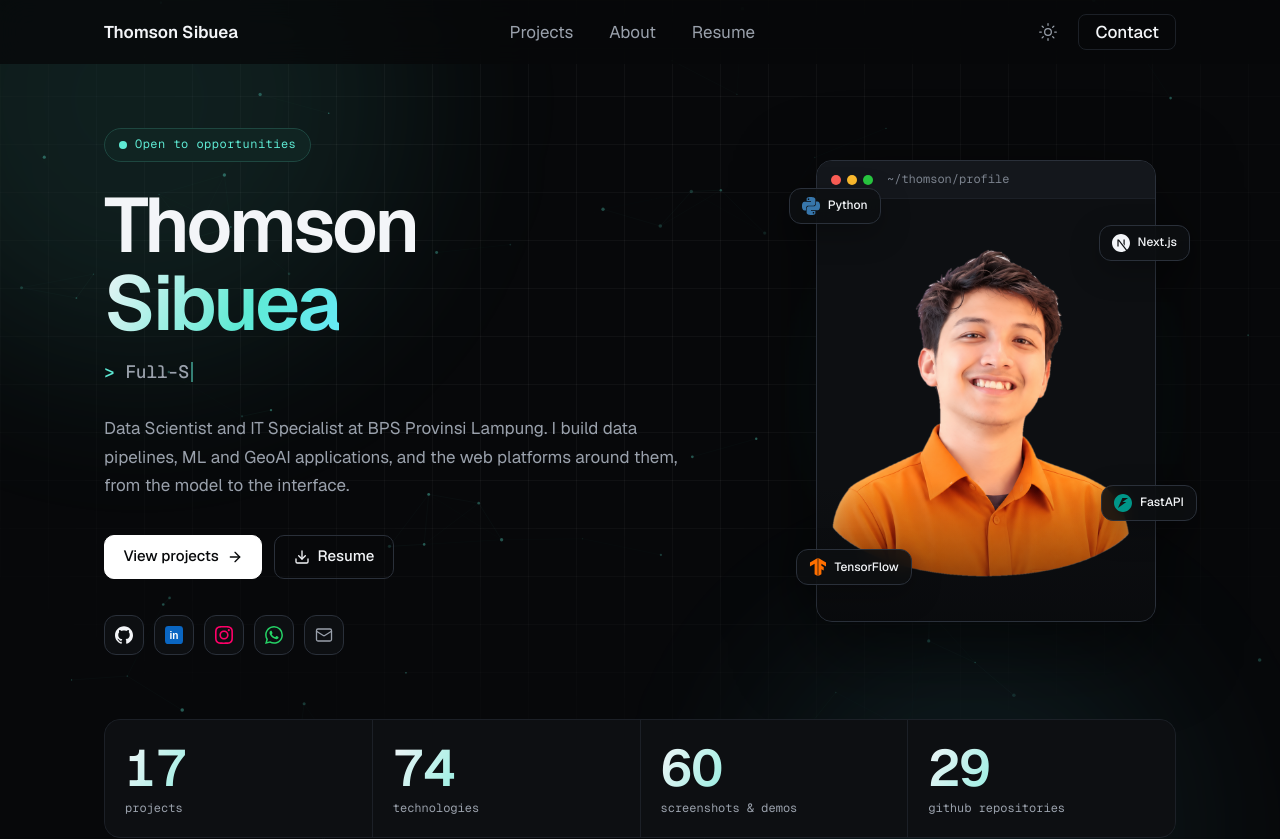
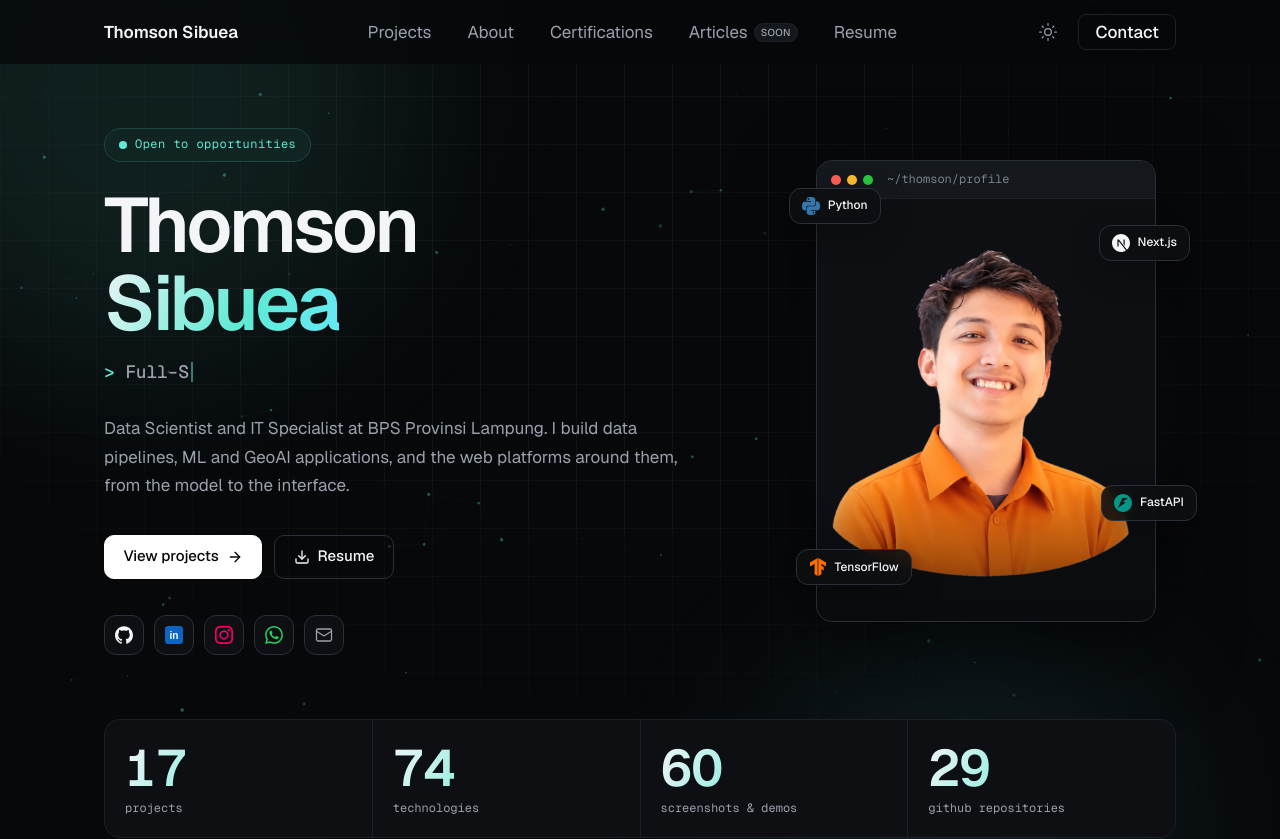
Before and after one commit to thoms0504/portfolio, a Next.js app: page / in a window 1280 px wide. Shown: the top 839 px of the page. Built offline with nearby package versions, Linux system fonts and the light colour scheme.

Commit message:
update navs

```diff
--- a/components/nav/Nav.tsx
+++ b/components/nav/Nav.tsx
@@ -5,12 +5,14 @@ import { usePathname } from 'next/navigation'
 import { useState, useEffect } from 'react'
 import { Menu } from 'lucide-react'
 import { ThemeToggle } from '@/components/ui/ThemeToggle'
-import { MobileMenu } from './MobileMenu'
+import { MobileMenu, type NavLink } from './MobileMenu'
 import { cn } from '@/lib/cn'
 
-const navLinks = [
+const navLinks: NavLink[] = [
   { href: '/projects', label: 'Projects' },
   { href: '/about', label: 'About' },
+  { href: '/certifications', label: 'Certifications' },
+  { href: '/articles', label: 'Articles', badge: 'Soon' },
   { href: '/resume', label: 'Resume' },
 ]
 
@@ -46,8 +48,8 @@ export function Nav() {
           </Link>
 
           {/* Desktop nav */}
-          <nav aria-label="Main navigation" className="hidden md:flex items-center gap-1">
-            {navLinks.map(({ href, label }) => {
+          <nav aria-label="Main navigation" className="hidden lg:flex items-center gap-1">
+            {navLinks.map(({ href, label, badge }) => {
               const active = pathname === href || pathname.startsWith(href + '/')
               return (
                 <Link
@@ -61,6 +63,11 @@ export function Nav() {
                   )}
                 >
                   {label}
+                  {badge && (
+                    <span className="ml-1.5 rounded-full border border-line bg-surface-2 px-1.5 py-0.5 align-middle text-[0.625rem] font-medium uppercase leading-none tracking-wide text-muted">
+                      {badge}
+                    </span>
+                  )}
                 </Link>
               )
             })}
@@ -68,11 +75,11 @@ export function Nav() {
 
           {/* Right side */}
           <div className="flex items-center gap-2">
-            <ThemeToggle className="hidden md:flex" />
+            <ThemeToggle className="hidden lg:flex" />
             <Link
               href="/contact"
               className={cn(
-                'hidden md:inline-flex items-center h-9 px-4 rounded-control text-body font-medium',
+                'hidden lg:inline-flex items-center h-9 px-4 rounded-control text-body font-medium',
                 'border border-line text-text bg-transparent',
                 'hover:bg-surface transition-colors duration-[120ms] ease-[cubic-bezier(0.2,0,0,1)] no-underline'
               )}
@@ -81,7 +88,7 @@ export function Nav() {
             </Link>
             {/* Mobile menu toggle */}
             <button
-              className="md:hidden flex items-center justify-center w-11 h-11 rounded-control text-muted hover:text-text transition-colors"
+              className="lg:hidden flex items-center justify-center w-11 h-11 rounded-control text-muted hover:text-text transition-colors"
               onClick={() => setMobileOpen(true)}
               aria-label="Open navigation menu"
             >
```
